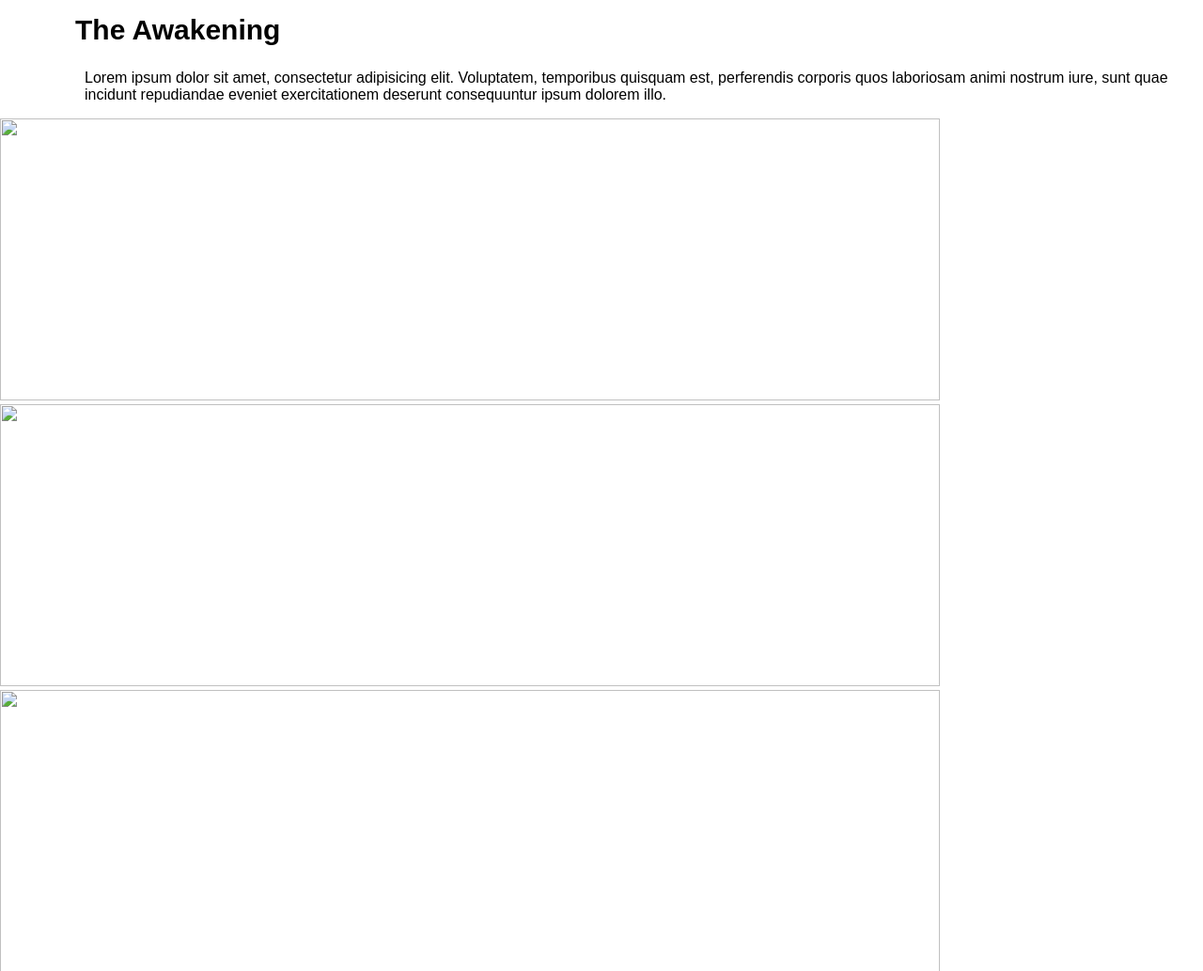
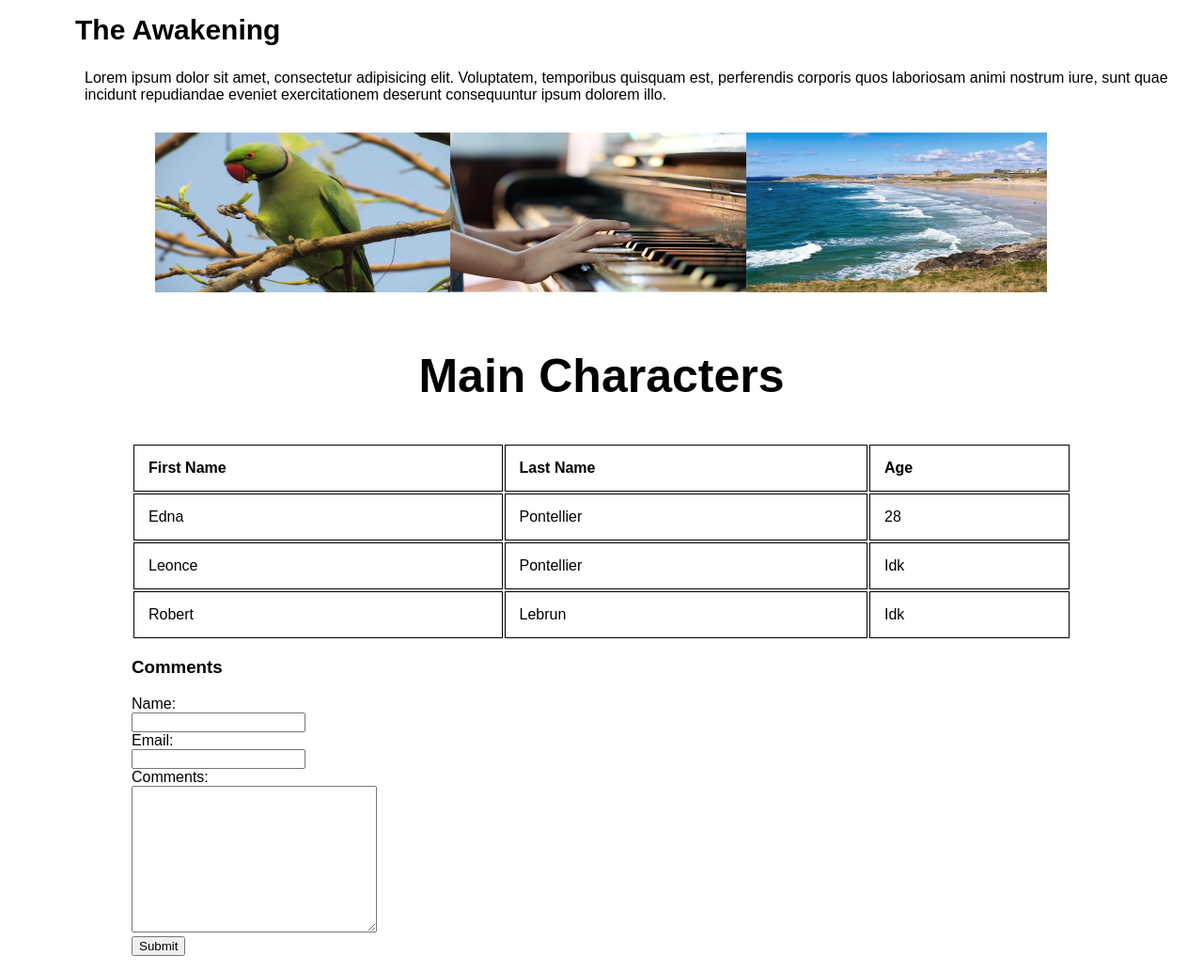
Before and after one commit to gutierremaiara/projeto03.09.19, a plain HTML site: page index.html in a window 1280 px wide. Shown: the part 860-1893 px from the top of the page at 94% size. Drawn offline with Linux system fonts and the light colour scheme.

Commit message:
ajustes 11/09

```diff
--- a/index.html
+++ b/index.html
@@ -40,11 +40,19 @@
 </section>
 </div>
 <div>
-	<section class="cards">
-		<img src="#" alt="">
-		<img src="#" alt="">
-		<img src="#" alt="">
-	</section>
+	<div class="container">
+
+		<div class="cards">
+			<img src="./images/parrot.jpg" alt="">
+		</div>
+		<div class="cards">
+			<img src="./images/piano.jpg" alt="">
+		</div>
+		<div class="cards">
+			<img src="./images/beach.jpg" alt="">
+		 </div>
+	</div>
+
 </div>
 <section class="table">
 <div class="container">
--- a/responsive.css
+++ b/responsive.css
@@ -1,7 +1,6 @@
-responsive.css
 @media (max-width: 768px){
+	.cards{
+		display: block;
+		width: 100%;
+	}
 }
-.cards{
-	display: block;
-	width: 100%;
-}
--- a/style.css
+++ b/style.css
@@ -8,15 +8,22 @@ html, body{
 *{
 	box-sizing: border-box;
 }
-
-img{
-	width: 1000px;
-	height:300px;
-}
 .container{
 	max-width: 1000px;
 	margin: 0 auto;
 	overflow:hidden;
+}
+.cards{
+	display: inline-block;
+	width: calc(33% - 20px);
+
+}
+.cards img{
+	width: 350px;
+  height: 200px;
+  margin-left: 10px;
+	margin-right: 10px;
+	padding: 15px;
 }
 
 .header-logo{
```
Also changed, not shown: images/beach.jpg (added), images/parrot.jpg (added), images/piano.jpg (added).
